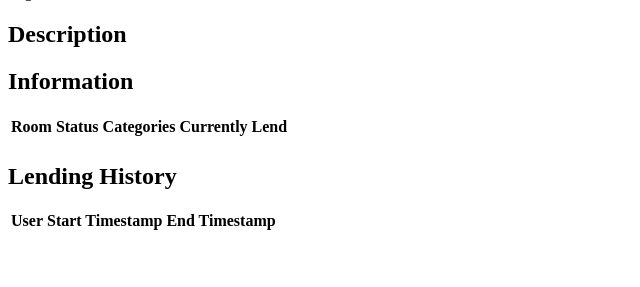
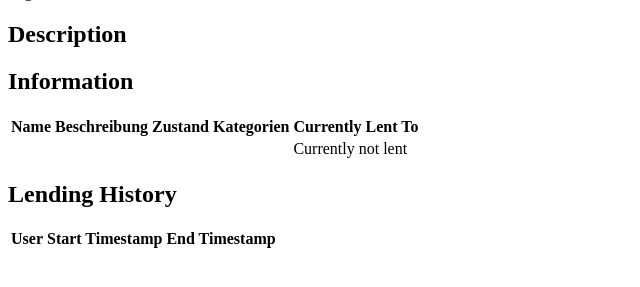
Before and after one commit to fpwg/Q2Datenbankprojekt, a Python web app: template app/templates/inventoryobject.html in a window 1280 px wide. Shown: the part 133-420 px from the top of the page, without its empty margins (0-640 px from the left). Run offline with Jinja, Linux system fonts and the light colour scheme; the template is opened without the code that fills it, so the values that code supplies are empty.

Commit message:
Inventoryobject Seite mit externer Tabelle

```diff
--- a/app/templates/inventoryobject.html
+++ b/app/templates/inventoryobject.html
@@ -18,22 +18,9 @@
   <h2>
     Information
   </h2>
-  <table>
-    <tr style="font-weight: bold;">
-      <td>Room</td>
-      <td>Status</td>
-      <td>Categories</td>
-      <td>Currently Lend</td>
-    </tr>
-      <td>{{inventoryobject.room.name}}</td>
-      <td>{{inventoryobject.status.name}}</td>
-      <td>
-        {% for category in inventoryobject.categories %}
-        {{category.name}} <br>
-        {% endfor %}
-      </td>
-      <td>{{inventoryobject.currently_lend()}}
-  </table>
+
+  {% set objects = [inventoryobject] %}
+  {% include "object_table.html" %}
 
   <h2>
     Lending History
```
